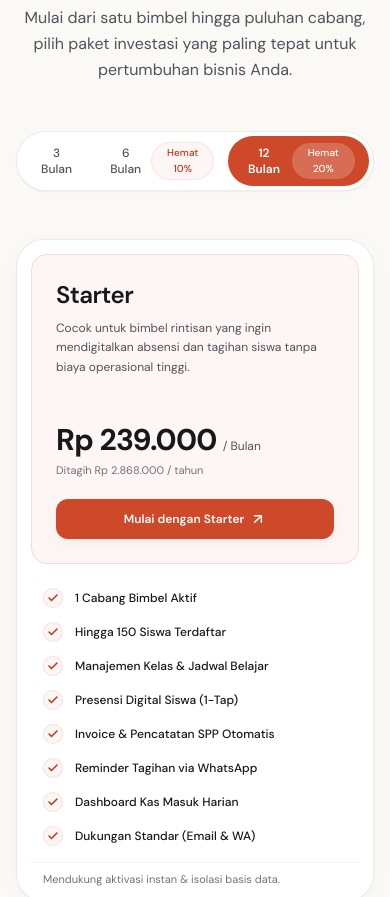
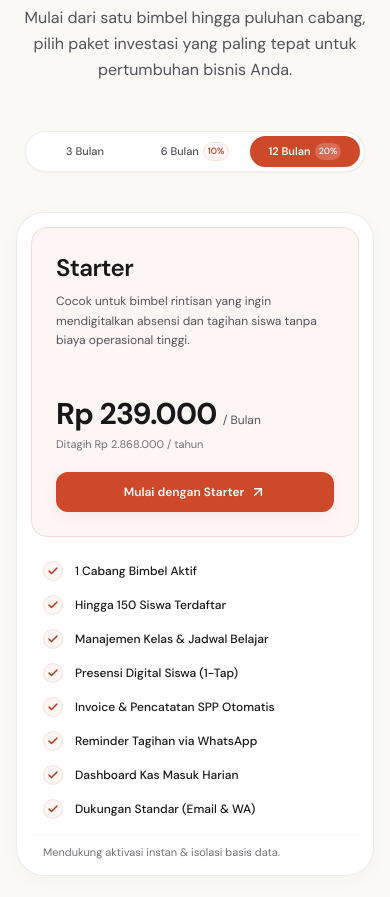
Before and after one commit to intandhamayanti/cressco-lp, a Next.js app: page / in a window 390 px wide. Shown: the part 5160-6057 px from the top of the page. Built offline with nearby package versions, Linux system fonts and the light colour scheme.

Commit message:
feat: improve mobile responsiveness for operations comparison and pricing toggle, align with brand theme

```diff
--- a/src/components/PricingSection.tsx
+++ b/src/components/PricingSection.tsx
@@ -152,12 +152,12 @@ export default function PricingSection() {
           </p>
         </div>
 
-        {/* Sleek & Compact Pricing Period Toggle */}
-        <div className="flex justify-center mb-12 sm:mb-14">
-          <div className="inline-flex p-1 rounded-full bg-white border border-black/[0.07] shadow-sm">
+        {/* Sleek & Compact Responsive Pricing Period Toggle */}
+        <div className="flex justify-center mb-10 sm:mb-14 px-2">
+          <div className="inline-grid grid-cols-3 p-1 rounded-full bg-white border border-black/[0.07] shadow-sm w-full max-w-[340px] sm:max-w-md">
             <button
               onClick={() => setPeriod('3months')}
-              className={`px-4 py-1.5 rounded-full text-xs transition-all ${
+              className={`py-1.5 sm:py-2 px-2 sm:px-3 rounded-full text-[11px] sm:text-xs transition-all text-center ${
                 period === '3months'
                   ? 'bg-brand-500 text-white shadow-sm font-semibold'
                   : 'text-charcoal-100 hover:text-charcoal-900 font-medium'
@@ -167,7 +167,7 @@ export default function PricingSection() {
             </button>
             <button
               onClick={() => setPeriod('6months')}
-              className={`px-3.5 py-1.5 rounded-full text-xs transition-all flex items-center gap-1.5 ${
+              className={`py-1.5 sm:py-2 px-1 sm:px-2 rounded-full text-[11px] sm:text-xs transition-all flex items-center justify-center gap-1 ${
                 period === '6months'
                   ? 'bg-brand-500 text-white shadow-sm font-semibold'
                   : 'text-charcoal-100 hover:text-charcoal-900 font-medium'
@@ -175,18 +175,18 @@ export default function PricingSection() {
             >
               <span>6 Bulan</span>
               <span
-                className={`text-[10px] px-1.5 py-0.5 rounded-full font-medium ${
+                className={`text-[9px] sm:text-[10px] px-1 sm:px-1.5 py-0.5 rounded-full font-medium ${
                   period === '6months'
                     ? 'bg-white/20 text-white'
                     : 'bg-brand-50 text-brand-600 border border-brand-200/60'
                 }`}
               >
-                Hemat 10%
+                10%
               </span>
             </button>
             <button
               onClick={() => setPeriod('12months')}
-              className={`px-3.5 py-1.5 rounded-full text-xs transition-all flex items-center gap-1.5 ${
+              className={`py-1.5 sm:py-2 px-1 sm:px-2 rounded-full text-[11px] sm:text-xs transition-all flex items-center justify-center gap-1 ${
                 period === '12months'
                   ? 'bg-brand-500 text-white shadow-sm font-semibold'
                   : 'text-charcoal-100 hover:text-charcoal-900 font-medium'
@@ -194,13 +194,13 @@ export default function PricingSection() {
             >
               <span>12 Bulan</span>
               <span
-                className={`text-[10px] px-1.5 py-0.5 rounded-full font-medium ${
+                className={`text-[9px] sm:text-[10px] px-1 sm:px-1.5 py-0.5 rounded-full font-medium ${
                   period === '12months'
                     ? 'bg-white/20 text-white'
                     : 'bg-emerald-50 text-emerald-700 border border-emerald-200/60'
                 }`}
               >
-                Hemat 20%
+                20%
               </span>
             </button>
           </div>
--- a/src/components/RealOperations.tsx
+++ b/src/components/RealOperations.tsx
@@ -58,25 +58,72 @@ const comparisonData = [
 
 export default function RealOperations() {
   return (
-    <section id="operations" className="py-20 sm:py-28 bg-[#FAFAF9] border-t border-black/[0.05] relative overflow-hidden font-sans">
+    <section id="operations" className="py-16 sm:py-24 md:py-28 bg-[#FAFAF9] border-t border-black/[0.05] relative overflow-hidden font-sans">
 
       <div className="max-w-6xl mx-auto px-4 sm:px-6 lg:px-8 relative z-10 font-sans">
 
         {/* Section Header */}
-        <div className="text-center max-w-3xl mx-auto mb-12 sm:mb-16">
+        <div className="text-center max-w-3xl mx-auto mb-10 sm:mb-16">
           <span className="font-mono text-xs uppercase tracking-wider font-bold text-brand-600 mb-3 inline-block">
             /04 PERBANDINGAN OPERASIONAL
           </span>
-          <h2 className="text-3xl sm:text-4xl font-bold tracking-tight text-charcoal-900 mb-4">
+          <h2 className="text-2xl sm:text-3xl md:text-4xl font-bold tracking-tight text-charcoal-900 mb-3 sm:mb-4">
             Tinggalkan Cara Lama yang Menguras Waktu
           </h2>
-          <p className="text-sm sm:text-base text-charcoal-100 font-normal leading-relaxed max-w-2xl mx-auto">
+          <p className="text-sm sm:text-base text-charcoal-100 font-normal leading-relaxed max-w-2xl mx-auto px-2">
             Bandingkan efisiensi alur kerja modern Cressco dengan hambatan operasional manual berbasis spreadsheet dan grup WhatsApp.
           </p>
         </div>
 
-        {/* Feature Comparison Table */}
-        <div className="w-full bg-white rounded-2xl border border-stone-200/90 shadow-soft overflow-hidden">
+        {/* 1. Mobile Responsive View (Stacked Comparison Cards for Small Screens) */}
+        <div className="md:hidden space-y-3.5">
+          {comparisonData.map((item, idx) => (
+            <div
+              key={idx}
+              className="bg-white rounded-2xl border border-stone-200/90 p-4 sm:p-5 shadow-soft"
+            >
+              {/* Feature Title */}
+              <div className="font-semibold text-charcoal-900 text-sm sm:text-base mb-3 pb-2.5 border-b border-stone-100">
+                {item.feature}
+              </div>
+
+              <div className="space-y-2.5">
+                {/* Manual Block */}
+                <div className="flex items-start gap-2.5 bg-stone-50/80 p-3 rounded-xl border border-stone-200/70">
+                  <div className="w-5 h-5 rounded-full bg-stone-200/80 text-stone-500 flex items-center justify-center shrink-0 mt-0.5">
+                    <X size={11} strokeWidth={2.5} />
+                  </div>
+                  <div className="min-w-0 flex-1">
+                    <span className="text-[10px] font-semibold text-stone-500 uppercase tracking-wider block mb-0.5">
+                      Cara Manual & Spreadsheet
+                    </span>
+                    <p className="text-xs sm:text-[13px] text-charcoal-100 leading-snug font-normal">
+                      {item.manual}
+                    </p>
+                  </div>
+                </div>
+
+                {/* Cressco Block */}
+                <div className="flex items-start gap-2.5 bg-brand-50/60 p-3 rounded-xl border border-brand-200/70">
+                  <div className="w-5 h-5 rounded-full bg-brand-500 text-white flex items-center justify-center shrink-0 mt-0.5 shadow-sm">
+                    <Check size={11} strokeWidth={3} />
+                  </div>
+                  <div className="min-w-0 flex-1">
+                    <span className="text-[10px] font-bold text-brand-700 uppercase tracking-wider block mb-0.5">
+                      Platform Cressco
+                    </span>
+                    <p className="text-xs sm:text-[13px] font-semibold text-charcoal-900 leading-snug">
+                      {item.cressco}
+                    </p>
+                  </div>
+                </div>
+              </div>
+            </div>
+          ))}
+        </div>
+
+        {/* 2. Desktop/Tablet Table View (Medium & Large Screens) */}
+        <div className="hidden md:block w-full bg-white rounded-2xl border border-stone-200/90 shadow-soft overflow-hidden">
           <div className="overflow-x-auto">
             <table className="w-full text-left border-collapse min-w-[700px]">
 
```
